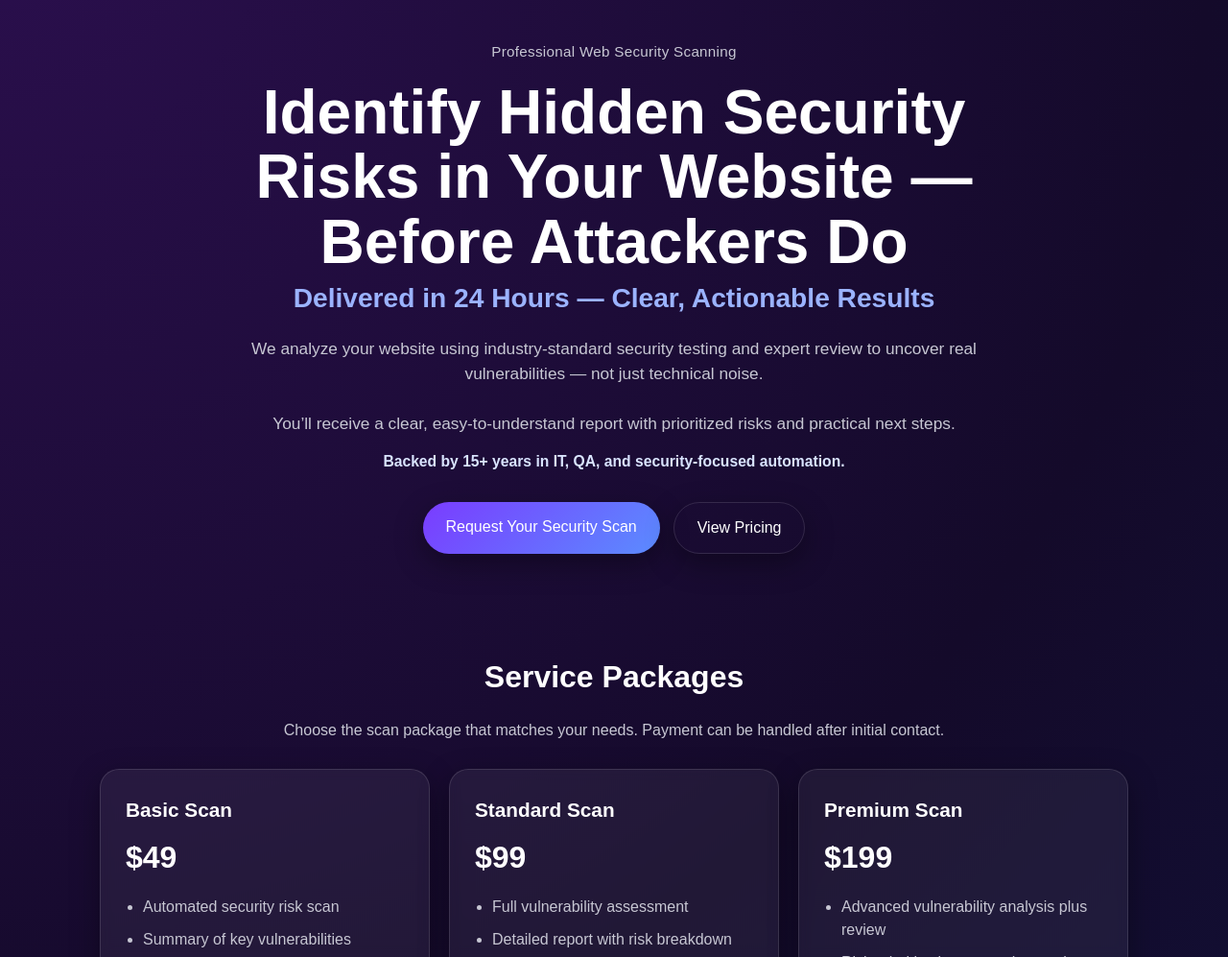
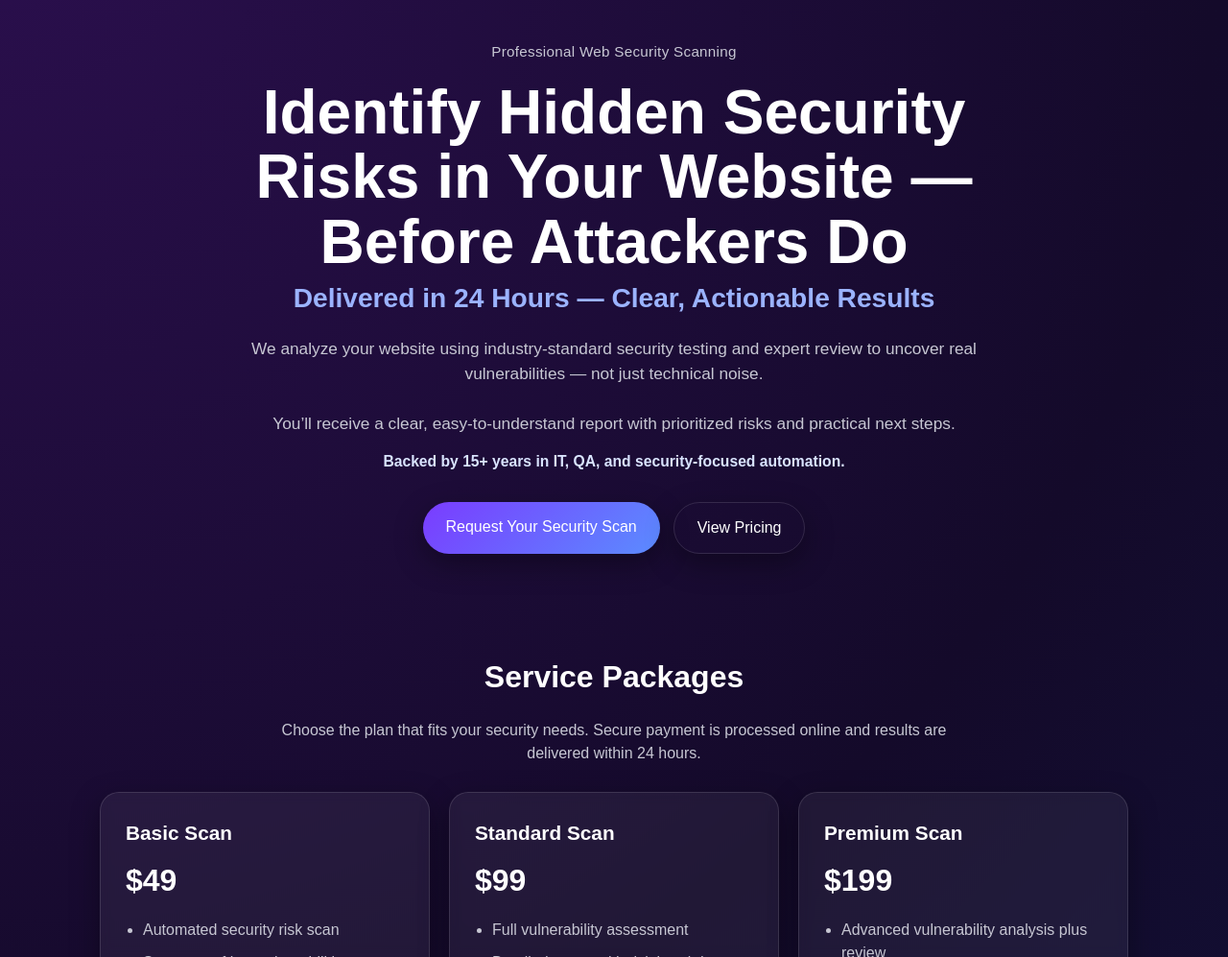
Before and after one commit to Neptune185/kns-risk-website, a website: page index.html in a window 1280 px wide. Shown: the part 105-1102 px from the top of the page at 96% size. Drawn offline with Linux system fonts and the light colour scheme.

```diff
--- a/index.html
+++ b/index.html
@@ -75,7 +75,7 @@
     <section id="pricing">
       <h2>Service Packages</h2>
       <p class="muted-center">
-        Choose the scan package that matches your needs. Payment can be handled after initial contact.
+        Choose the plan that fits your security needs. Secure payment is processed online and results are delivered within 24 hours.
       </p>
 
       <!-- Grid of service offering cards -->
```
